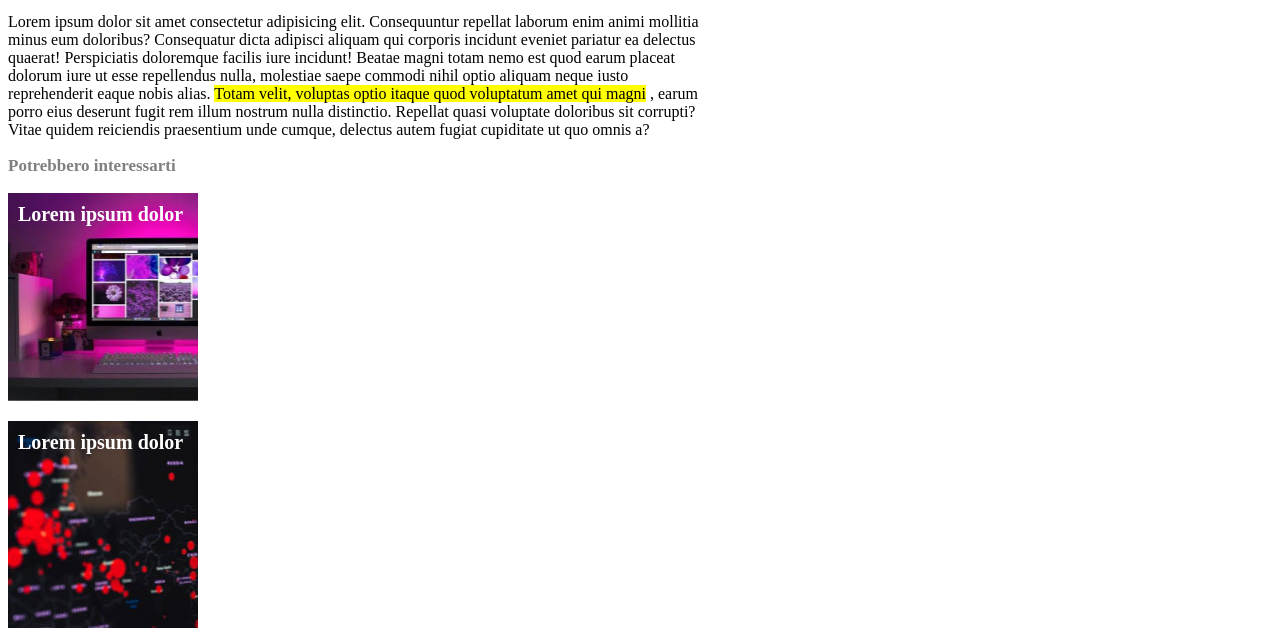
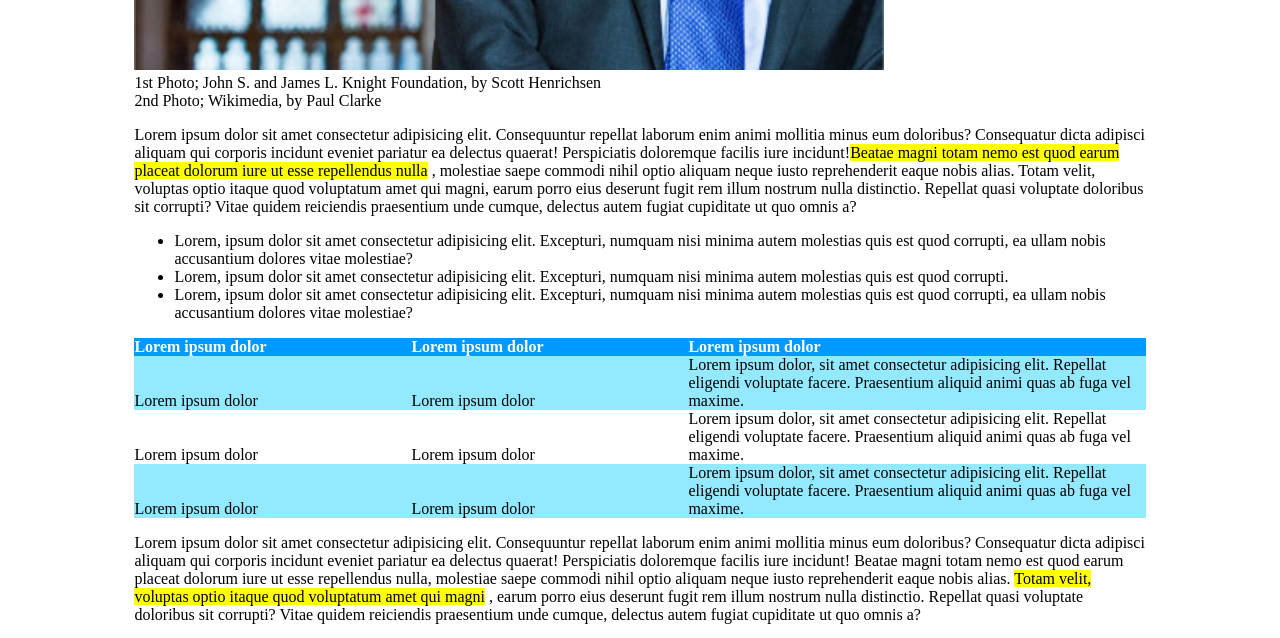
Before and after one commit to MarcoLotti550/html-css-booleaner, a plain HTML site: page index.html in a window 1280 px wide. Shown: the part 1322-1960 px from the top of the page. Drawn offline with Linux system fonts and the light colour scheme.

Commit message:
css bonus

```diff
--- a/index.html
+++ b/index.html
@@ -4,7 +4,7 @@
     <meta charset="UTF-8">
     <meta http-equiv="X-UA-Compatible" content="IE=edge">
     <meta name="viewport" content="width=device-width, initial-scale=1.0">
-    <link rel="stylesheet" href="index.css">
+    <link rel="stylesheet" href="index1.css">
     <title>Document</title>
 </head>
 <body>
@@ -14,14 +14,17 @@
     </header>
 <!-- titolo -->
     <main>
-        <h1>Internet deve essere al servizio del "bene pubblico": il manifesto di tim Berners-Lee</h1>
-        <div style="font-size: 15px;" class="info">Scritto da <span id=scrittore>The Booleaner</span></div>
-        <div class="info">Il 10/10/2020 </div>
-        <div>
-            <img src="img/tim-1.jpg" alt="">
-            <img src="img/tim-2.jpg" alt="">
+        <div class="ind1">
+            <h1>Internet deve essere al servizio del "bene pubblico": il manifesto di tim Berners-Lee</h1>
+            <div style="font-size: 15px;" class="info">Scritto da <span id=scrittore>The Booleaner</span></div>
+            <div class="info">Il 10/10/2020 </div>
+            <div>
+                <img class="img" src="img/tim-1.jpg" alt="">
+                <img class="img" src="img/tim-2.jpg" alt="">
+            </div>
         </div>
-        <section id="ind">
+
+        <section class="ind">
             <div>1st Photo; John S. and James L. Knight Foundation, by Scott Henrichsen</div>
             <div>2nd Photo; Wikimedia, by Paul Clarke</div>
 <!-- paragrafo 1 -->
@@ -70,7 +73,7 @@
 
 
 <!-- immagini finali -->
-    <footer>
+    <footer class="ind2">
         <p class="info1"><strong>Potrebbero interessarti</strong></p>
         <div class="PI"><strong>Lorem ipsum dolor</strong></div>
         <div class="PI1"><strong>Lorem ipsum dolor</strong></div>
--- /dev/null
+++ b/index1.css
@@ -0,0 +1,94 @@
+header{
+    box-sizing: border-box;
+    background-attachment: scroll;
+    background-image: url(img/pattern.png);
+    background-color: rgb(21, 128, 250);
+    margin: -8px; /* funziona ma non so se sia corretto */
+}
+#logo{
+    width: 20%;
+    margin-top: 3%;
+    margin-left: 10%;
+    margin-bottom: 1%;
+}
+.ind , .ind1 , .ind2{
+    max-width: 80%;
+    margin-left: 10%;
+}
+.img{
+    width: 750px;
+    height: 550px;
+}
+h1{
+    box-sizing: border-box;
+    display: inline-block;
+    max-width: 80%;
+    font-size: 40px;
+}
+div.info{
+    color: grey;
+    font-size: 10px;
+}
+#scrittore{
+    color:rgb(21, 128, 250) ;
+}
+.evidenziato{
+    background-color: yellow;
+}
+#riga1{
+    background-color: rgb(0, 153, 255);
+    color: white;
+}
+#riga2{
+    background-color: rgba(0, 204, 255, 0.425);
+    box-sizing: border-box;
+}
+#riga3{
+    background-color: rgba(255, 255, 255, 0.425);
+    box-sizing: border-box;
+}
+.colonna1{
+    box-sizing: border-box;
+    width: 15%;
+    display: inline-block;
+}
+.colonna2{
+    box-sizing: border-box;
+    display: inline-block;
+    width: 15%;
+    margin-left: 12%;
+}
+.colonna3{
+    box-sizing: border-box;
+    display: inline-block;
+    margin-left: 12%;
+    width: 45%;
+}
+
+.info1{
+    color: grey;
+    font-size: 17px;
+}
+.PI{
+    box-sizing: border-box;
+    background-image: url(img/monitor.jpg);
+    height: 208px;
+    max-width: 15%;
+    color: white;
+    padding-left: 10px;
+    padding-top: 10px;
+    font-size: 20px;
+    margin-bottom: 20px;
+    background-repeat: no-repeat;
+}
+.PI1{
+    box-sizing: border-box;
+    background-image: url(img/graph.jpg);
+    height: 210px;
+    max-width: 15%;
+    color: white;
+    padding-left: 10px;
+    padding-top: 10px;
+    font-size: 20px;
+    background-repeat: no-repeat;
+}
```
